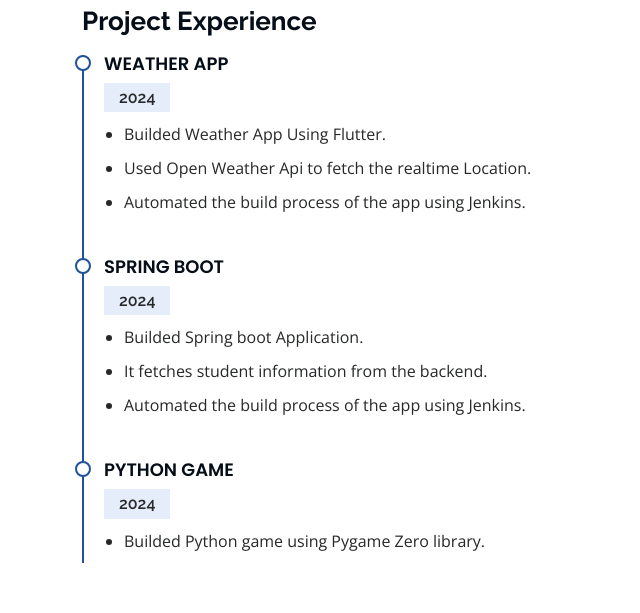
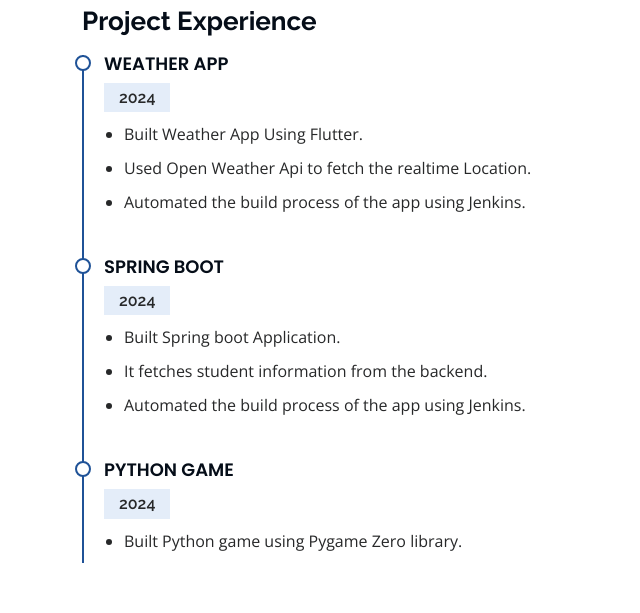
Before and after one commit to SanjayCodes04/portfolio, a plain HTML site: page index.html in a window 1280 px wide. Shown: the part 2720-3333 px from the top of the page, without its empty margins (0-640 px from the left). Drawn offline with nearby package versions, Linux system fonts and the light colour scheme.

Commit message:
updated html

```diff
--- a/index.html
+++ b/index.html
@@ -273,7 +273,7 @@
                 <h4>Weather App</h4>
                 <h5>2024</h5>
                 <ul>
-                  <li>Builded Weather App Using Flutter.</li>
+                  <li>Built Weather App Using Flutter.</li>
                   <li>Used Open Weather Api to fetch the realtime Location.</li>
                   <li>Automated the build process of the app using Jenkins.</li>
                 </ul>
@@ -282,7 +282,7 @@
                 <h4>Spring boot</h4>
                 <h5>2024</h5>
                 <ul>
-                  <li>Builded Spring boot Application.</li>
+                  <li>Built Spring boot Application.</li>
                   <li>It fetches student information from the backend.</li>
                   <li>Automated the build process of the app using Jenkins.</li>
                 </ul>
@@ -291,7 +291,7 @@
                 <h4>Python Game</h4>
                 <h5>2024</h5>
                 <ul>
-                  <li>Builded Python game using Pygame Zero library.</li>
+                  <li>Built Python game using Pygame Zero library.</li>
                 </ul>
               </div>
             </div>
```
